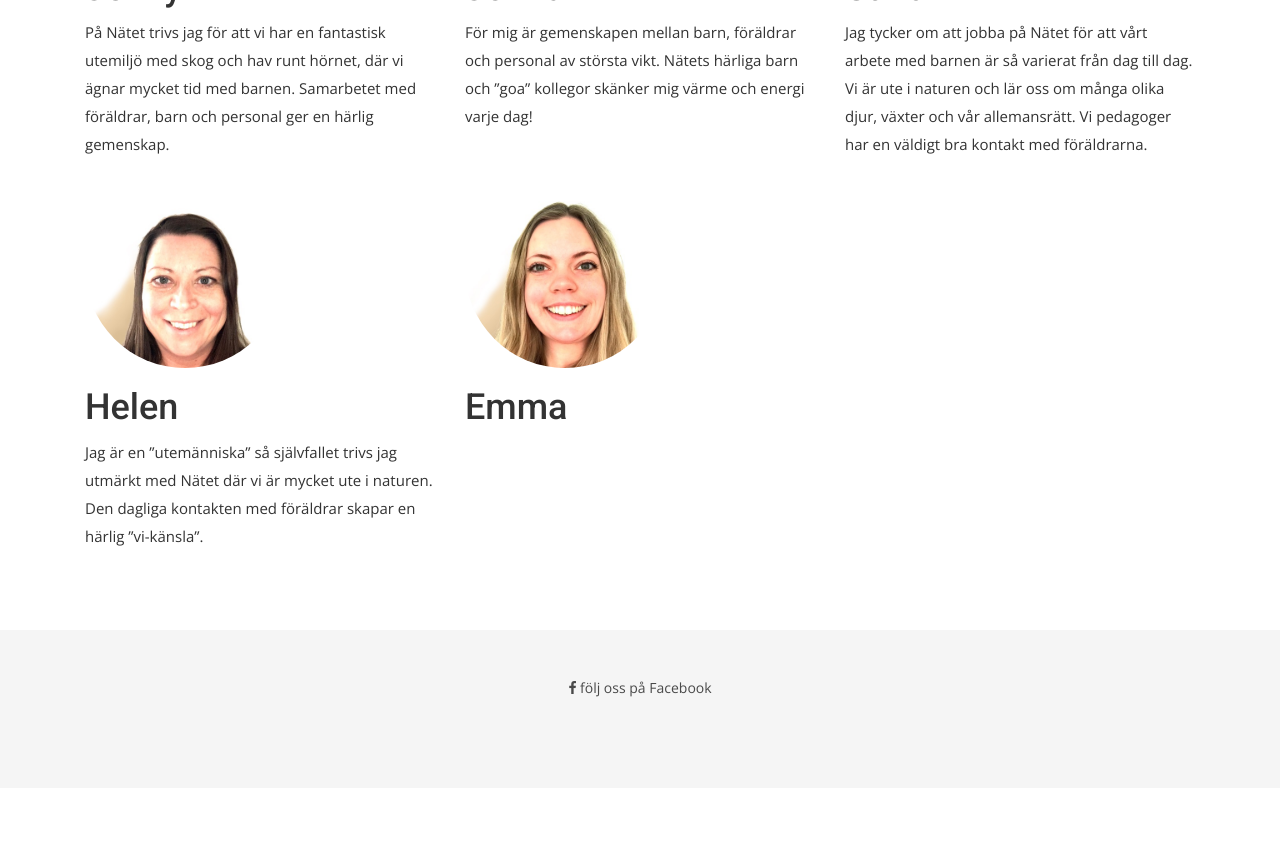
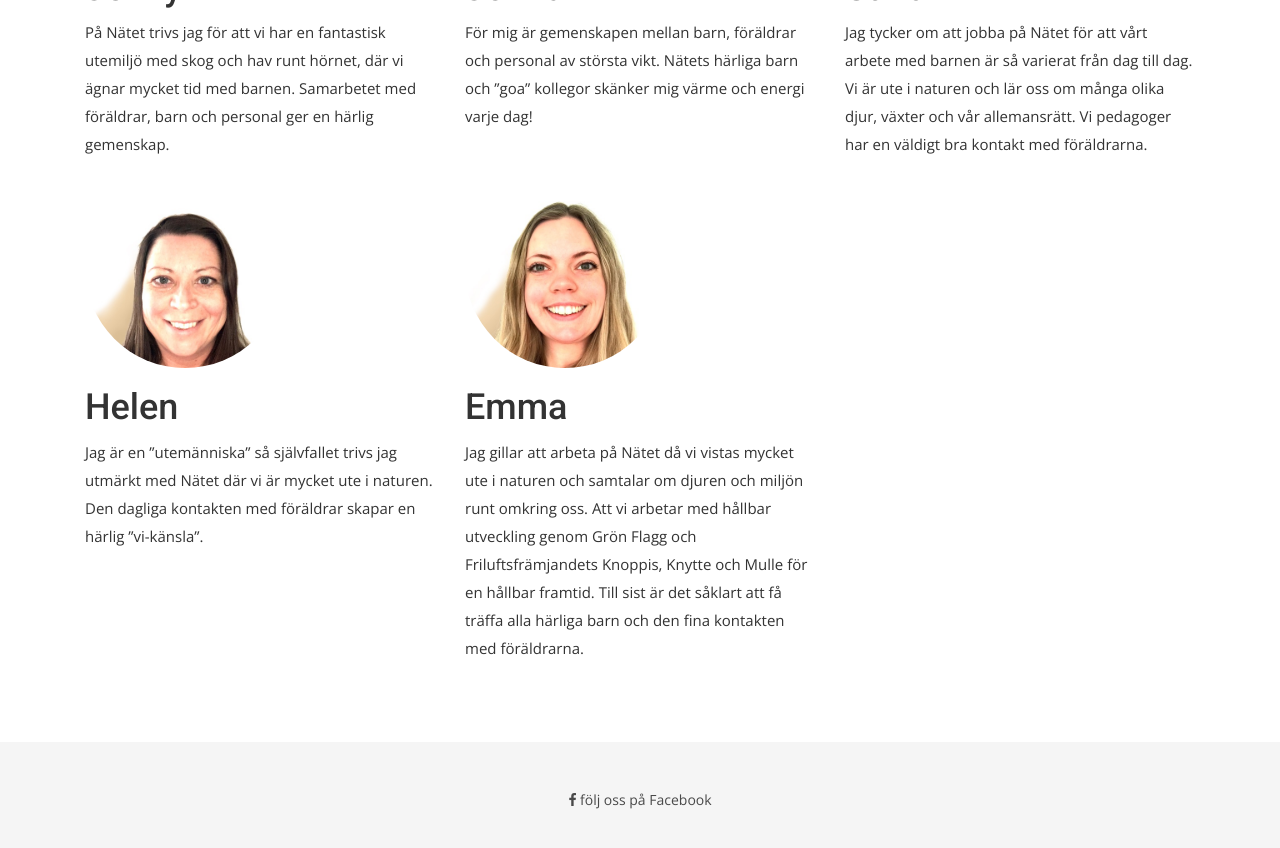
Before and after one commit to forskolan-natet/site, a Jekyll site: the page built from personal.html, in a window 1280 px wide and 900 px high, scrolled down 1854 px. Shown: the top 848 px of the window. Built offline with Jekyll 4.4.1, drawn with Linux system fonts in a browser that asks for light colours; nearby versions of some CDN libraries; some web fonts are replaced; before the commit the page ends 2642 px from its top, so only the background shows below that.

Commit message:
Adds about text for Emma

```diff
--- a/personal.html
+++ b/personal.html
@@ -125,7 +125,7 @@ order: 3
           <img src="/img/personal/2019-emma.jpg" />
         </div>
         <h1>Emma</h1>
-        <p></p>
+        <p>Jag gillar att arbeta på Nätet då vi vistas mycket ute i naturen och samtalar om djuren och miljön runt omkring oss. Att vi arbetar med hållbar utveckling genom Grön Flagg och Friluftsfrämjandets Knoppis, Knytte och Mulle för en hållbar framtid. Till sist är det såklart att få träffa alla härliga barn och den fina kontakten med föräldrarna.</p>
       </div>
     </div>
     <div class="col-md-4 col-sm-6 col-xs-12">
```
